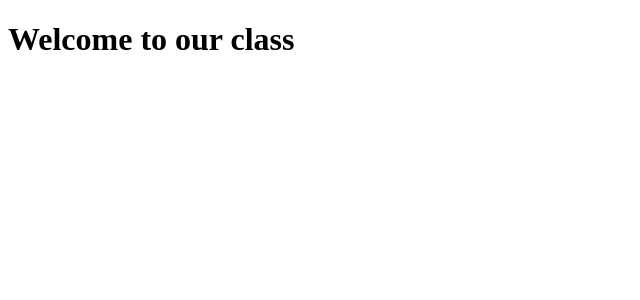
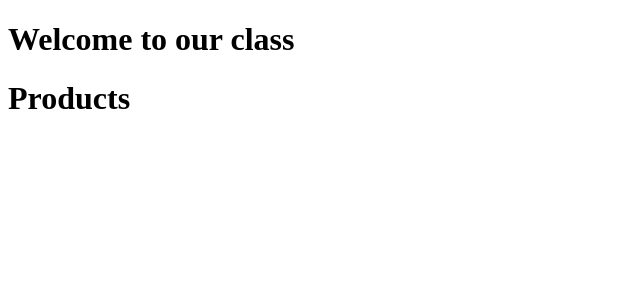
Before and after one commit to amirdhahri01/anguler_playground, an Angular app in the folder hoteninventoryapp/: page / in a window 1280 px wide. Shown: the top 300 px of the page, without its empty margins (0-640 px from the left). Built offline with nearby package versions, Linux system fonts and the light colour scheme.

Commit message:
An update

```diff
--- a/hoteninventoryapp/src/app/app.component.html
+++ b/hoteninventoryapp/src/app/app.component.html
@@ -1,3 +1,4 @@
 <!-- <h1 class="header">Hello World</h1> -->
 <app-rooms></app-rooms>
 <app-course></app-course>
+<app-products></app-products>
--- a/hoteninventoryapp/src/app/app.component.ts
+++ b/hoteninventoryapp/src/app/app.component.ts
@@ -1,10 +1,11 @@
 import { Component } from '@angular/core';
 import { RoomsComponent } from './rooms/rooms.component';
 import { CourseComponent } from './course/course.component';
+import { ProductsComponent } from './products/products.component';
 
 @Component({
   selector: 'app-root',
-  imports: [RoomsComponent , CourseComponent],
+  imports: [RoomsComponent , CourseComponent , ProductsComponent],
   templateUrl: './app.component.html',
   styleUrl: './app.component.scss',
 })
--- a/hoteninventoryapp/src/app/products/products.component.html
+++ b/hoteninventoryapp/src/app/products/products.component.html
@@ -0,0 +1 @@
+<h1>Products</h1>
```
